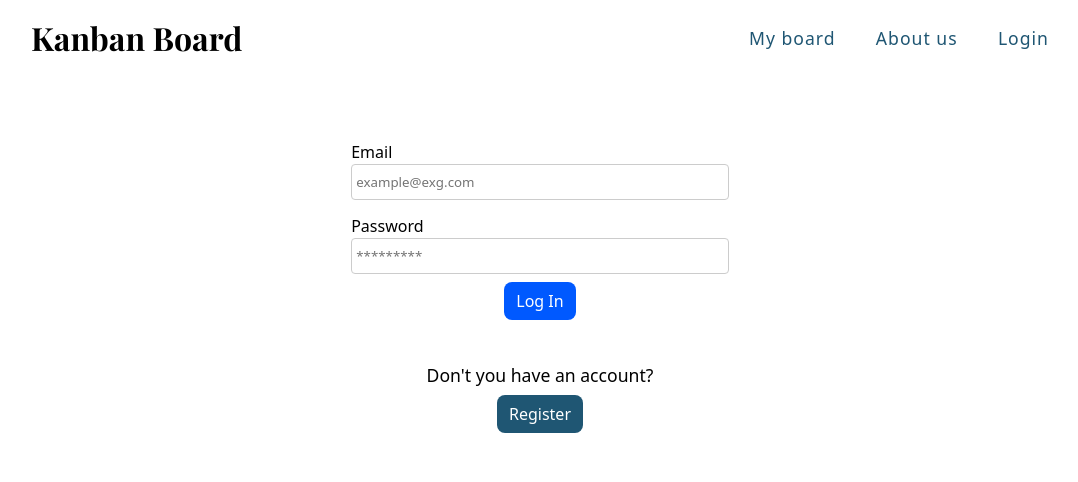
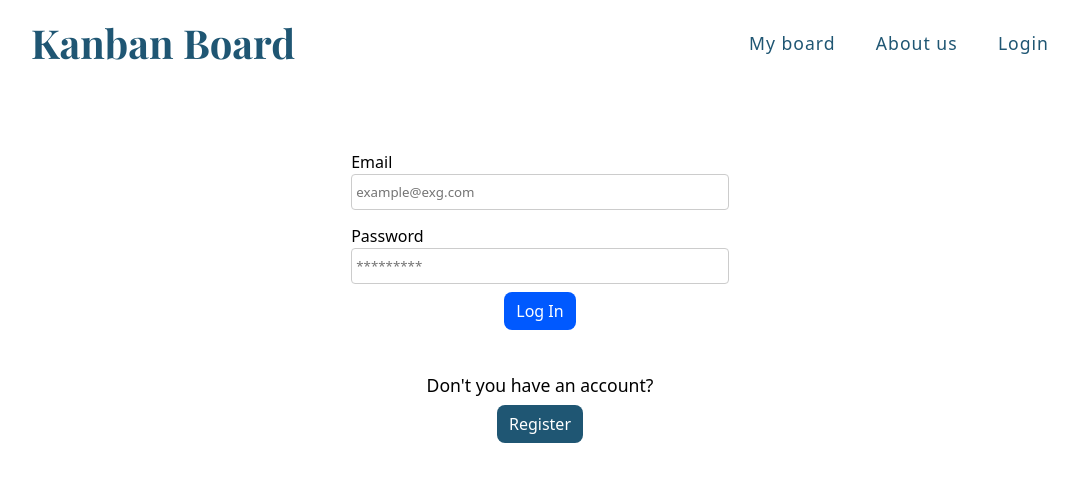
Before and after one commit to LucasGitHubx/kanban, a React (Vite) app: page /kanban/login in a window 1280 px wide. Shown: the top 482 px of the page, without its empty margins (100-1178 px from the left). Built offline with nearby package versions, Linux system fonts and the light colour scheme; no server answers; a web font is replaced by a local one.

Commit message:
The users couldn't go to the main page after pressing the "kanban board" main title, I fixed that adding a NavLink component inside the <h1></h1>

```diff
--- a/src/layouts/MainLayout.tsx
+++ b/src/layouts/MainLayout.tsx
@@ -23,7 +23,9 @@ export default function MainLayout() {
   return (
     <>
       <header>
-        <h1>Kanban Board</h1>
+        <h1>
+          <NavLink to="/kanban/">Kanban Board</NavLink>
+        </h1>
         <nav>
           <ul>
             <li>
```
